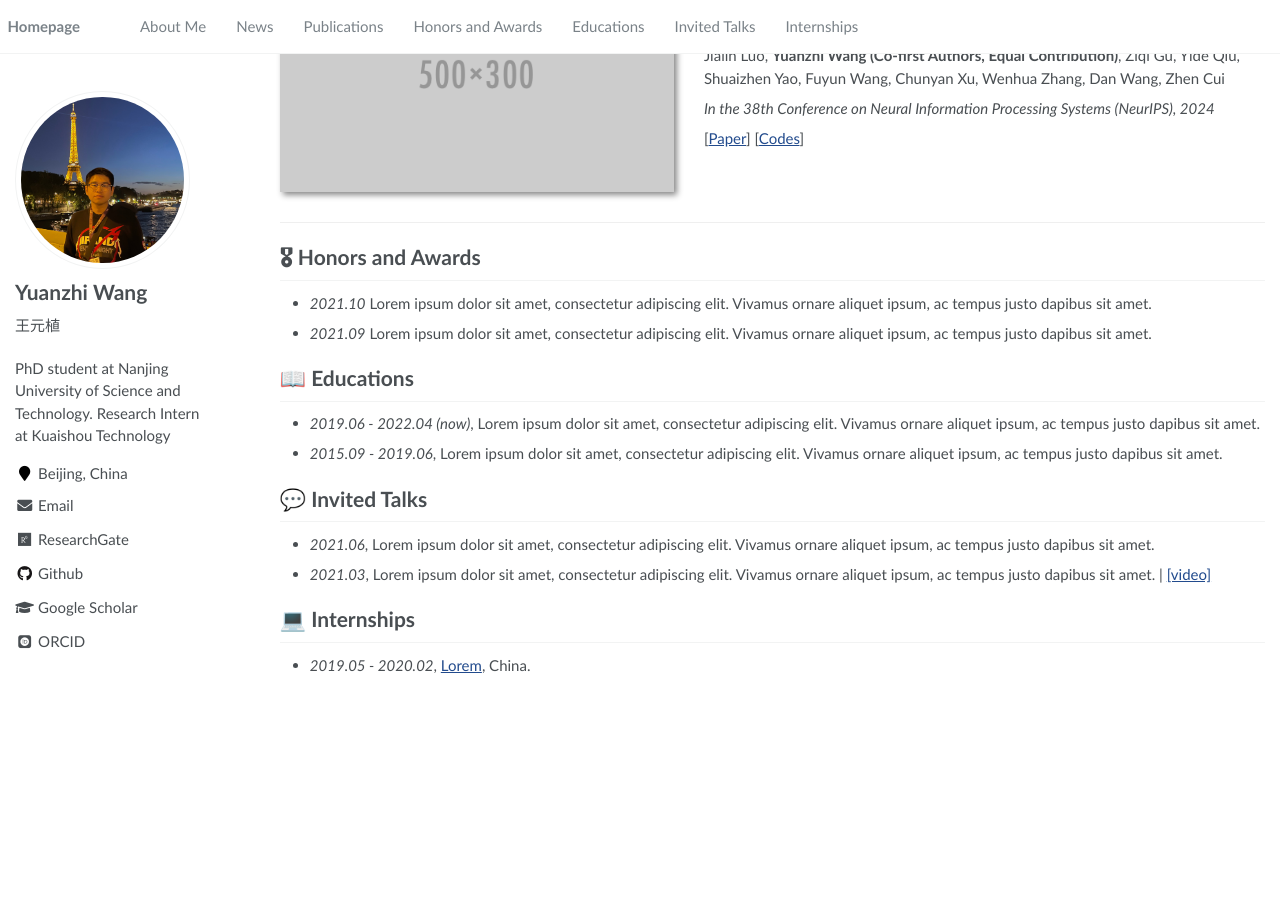
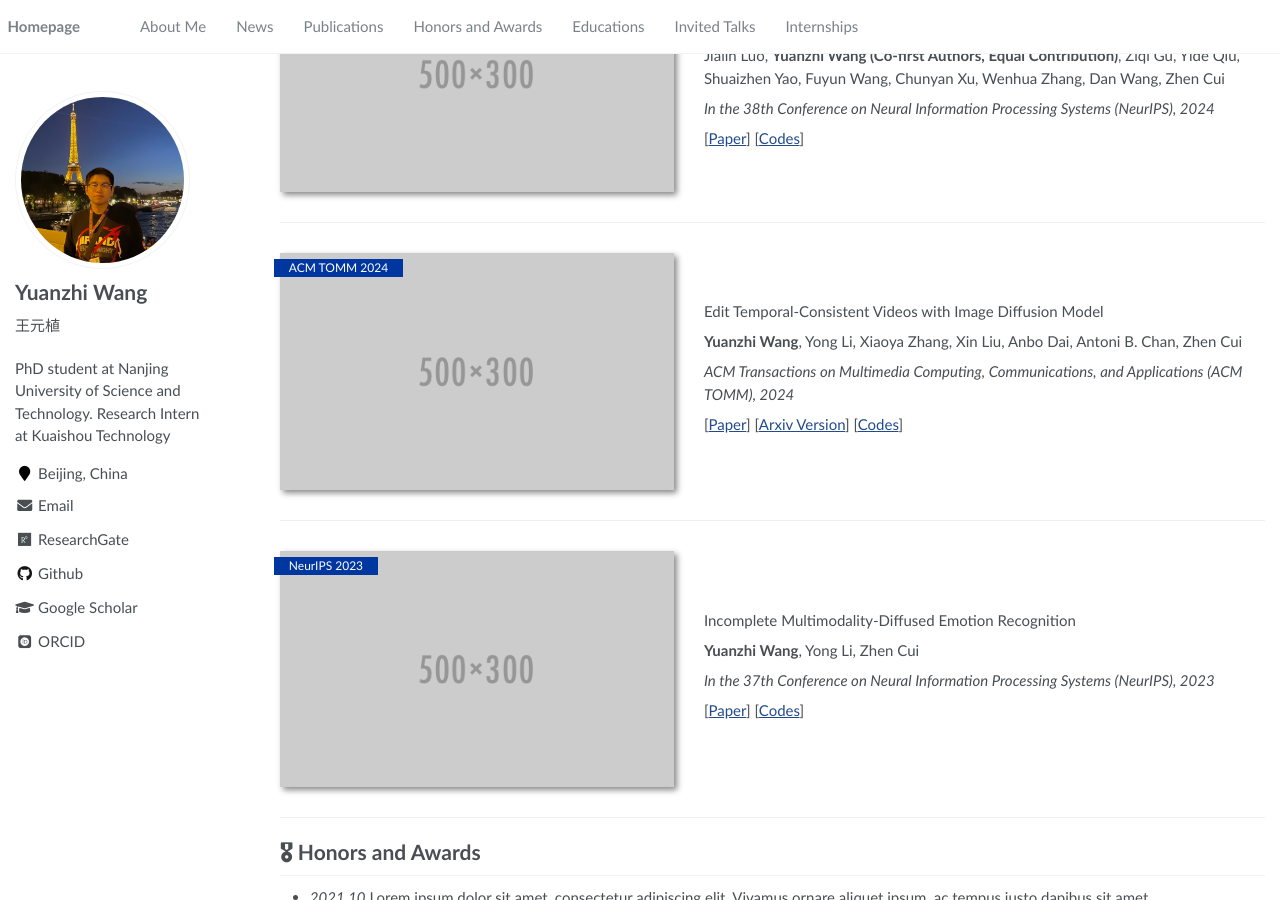
Before and after one commit to mdswyz/mdswyz.github.io, a Jekyll site: the page built from _pages/about.md, in a window 1280 px wide and 900 px high, scrolled down 609 px. Built offline with Jekyll 4.4.1, drawn with Linux system fonts in a browser that asks for light colours; some web fonts are replaced; before the commit the page ends 1300 px from its top, so only the background shows below that.

Commit message:
Update about.md

```diff
--- a/_pages/about.md
+++ b/_pages/about.md
@@ -47,6 +47,36 @@ Jialin Luo, **Yuanzhi Wang (Co-first Authors, Equal Contribution)**, Ziqi Gu, Yi
 </div>
 </div>
 
+<div class='paper-box'><div class='paper-box-image'><div><div class="badge">ACM TOMM 2024</div><img src='images/500x300.png' alt="sym" width="100%"></div></div>
+<div class='paper-box-text' markdown="1">
+
+Edit Temporal-Consistent Videos with Image Diffusion Model
+
+**Yuanzhi Wang**, Yong Li, Xiaoya Zhang, Xin Liu, Anbo Dai, Antoni B. Chan, Zhen Cui
+
+*ACM Transactions on Multimedia Computing, Communications, and Applications (ACM TOMM), 2024*
+
+[[Paper](https://dl.acm.org/doi/10.1145/3691344)]
+[[Arxiv Version](https://arxiv.org/abs/2308.09091)]
+[[Codes](https://github.com/mdswyz/TCVE)]
+</div>
+</div>
+
+
+<div class='paper-box'><div class='paper-box-image'><div><div class="badge">NeurIPS 2023</div><img src='images/500x300.png' alt="sym" width="100%"></div></div>
+<div class='paper-box-text' markdown="1">
+
+Incomplete Multimodality-Diffused Emotion Recognition
+
+**Yuanzhi Wang**, Yong Li, Zhen Cui
+
+*In the 37th Conference on Neural Information Processing Systems (NeurIPS), 2023*
+
+[[Paper](https://openreview.net/pdf?id=BuGFwUS9B3)]
+[[Codes](https://github.com/mdswyz/IMDer)]
+</div>
+</div>
+
 
 # 🎖 Honors and Awards
 - *2021.10* Lorem ipsum dolor sit amet, consectetur adipiscing elit. Vivamus ornare aliquet ipsum, ac tempus justo dapibus sit amet.
```
